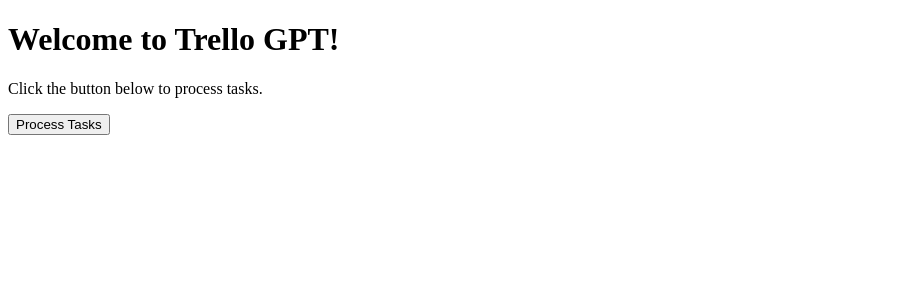
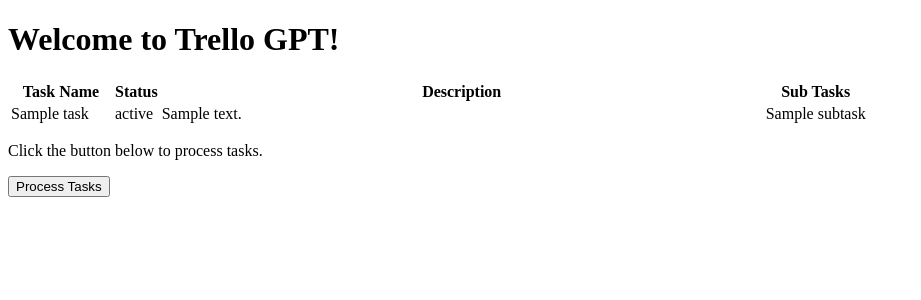
Before and after one commit to amgadabdelhafez/Trello_GPT, a Flask app: template src/templates/index.html in a window 1280 px wide. Shown: the top 300 px of the page, without its empty margins (0-921 px from the left). Run offline with Flask 3, Linux system fonts and the light colour scheme; the template is opened without the code that fills it: most values are stand-ins (such as "Sample title", 1, 10 or a date in 2020).

Commit message:
html updates

```diff
--- a/src/static/script.js
+++ b/src/static/script.js
@@ -1,8 +1,79 @@
 document.getElementById('process-tasks').addEventListener('click', function() {
-    fetch('/tasks')
-        .then(response => response.json())
-        .then(tasks => {
-            // TODO: display tasks
-            console.log(tasks);
+    fetch('/preview_tasks', {
+        method: 'POST'
+    })
+    .then(response => response.json())
+    .then(tasks => {
+        // Display tasks and preview UI
+        displayTasksPreview(tasks);
+    });
+});
+
+function displayTasksPreview(tasks) {
+    // Clear existing tasks (if any)
+    const taskContainer = document.getElementById('task-container');
+    taskContainer.innerHTML = '';
+
+    // Loop through the tasks and create the preview UI
+    tasks.forEach(task => {
+        const taskElement = document.createElement('div');
+        taskElement.className = 'task';
+
+        const nameElement = document.createElement('p');
+        nameElement.textContent = task.name;
+        taskElement.appendChild(nameElement);
+
+        const descriptionElement = document.createElement('p');
+        descriptionElement.textContent = task.description;
+        taskElement.appendChild(descriptionElement);
+
+        const subtasksElement = document.createElement('p');
+        task.subtasks.forEach(subtask => {
+            const subtaskElement = document.createElement('span');
+            subtaskElement.textContent = subtask;
+            subtasksElement.appendChild(subtaskElement);
+
+            const lineBreak = document.createElement('br');
+            subtasksElement.appendChild(lineBreak);
         });
-});
+        taskElement.appendChild(subtasksElement);
+
+        const confirmButton = document.createElement('button');
+        confirmButton.textContent = 'Confirm';
+        confirmButton.addEventListener('click', function() {
+            confirmTask(task.id);
+        });
+        taskElement.appendChild(confirmButton);
+
+        const cancelButton = document.createElement('button');
+        cancelButton.textContent = 'Cancel';
+        cancelButton.addEventListener('click', function() {
+            cancelTask(task.id);
+        });
+        taskElement.appendChild(cancelButton);
+
+        taskContainer.appendChild(taskElement);
+    });
+}
+
+function confirmTask(taskId) {
+    fetch('/confirm_task/' + taskId, {
+        method: 'POST'
+    })
+    .then(response => response.json())
+    .then(data => {
+        // Handle confirmation response if needed
+        console.log(data);
+    });
+}
+
+function cancelTask(taskId) {
+    fetch('/cancel_task/' + taskId, {
+        method: 'POST'
+    })
+    .then(response => response.json())
+    .then(data => {
+        // Handle cancellation response if needed
+        console.log(data);
+    });
+}
--- a/src/templates/index.html
+++ b/src/templates/index.html
@@ -2,9 +2,45 @@
 <html>
 <head>
     <title>Trello GPT</title>
+    <style>
+        .description {
+            width:600px;  /* adjust this value to fit your needs */
+            overflow: hidden;
+            text-overflow: ellipsis;
+        }
+        .name {
+            width: 100px;  /* adjust this value to fit your needs */
+            overflow: hidden;
+            text-overflow: ellipsis;
+        }
+    </style>
 </head>
 <body>
     <h1>Welcome to Trello GPT!</h1>
+        <table>
+        <thead>
+            <tr>
+                <th class="name">Task Name</th>
+                <th>Status</th>
+                <th class="description">Description</th>
+                <th>Sub Tasks</th>
+            </tr>
+        </thead>
+        <tbody>
+            {% for task in tasks %}
+            <tr>
+                <td>{{ task.name }}</td>
+                <td>{{ task.status }}</td>
+                <td class="description">{{ task.description }}</td>
+                <td>
+                    {% for subtask in task.subtasks %}
+                        {{ subtask }}<br>
+                    {% endfor %}
+                </td>
+            </tr>
+            {% endfor %}
+        </tbody>
+    </table>
     <p>Click the button below to process tasks.</p>
     <button id="process-tasks">Process Tasks</button>
 
```
Also changed, not shown: src/app.py (+16 -6 lines), src/integration_component.py (+13 -9 lines), src/templates/tasks.html (+14 -20 lines).
